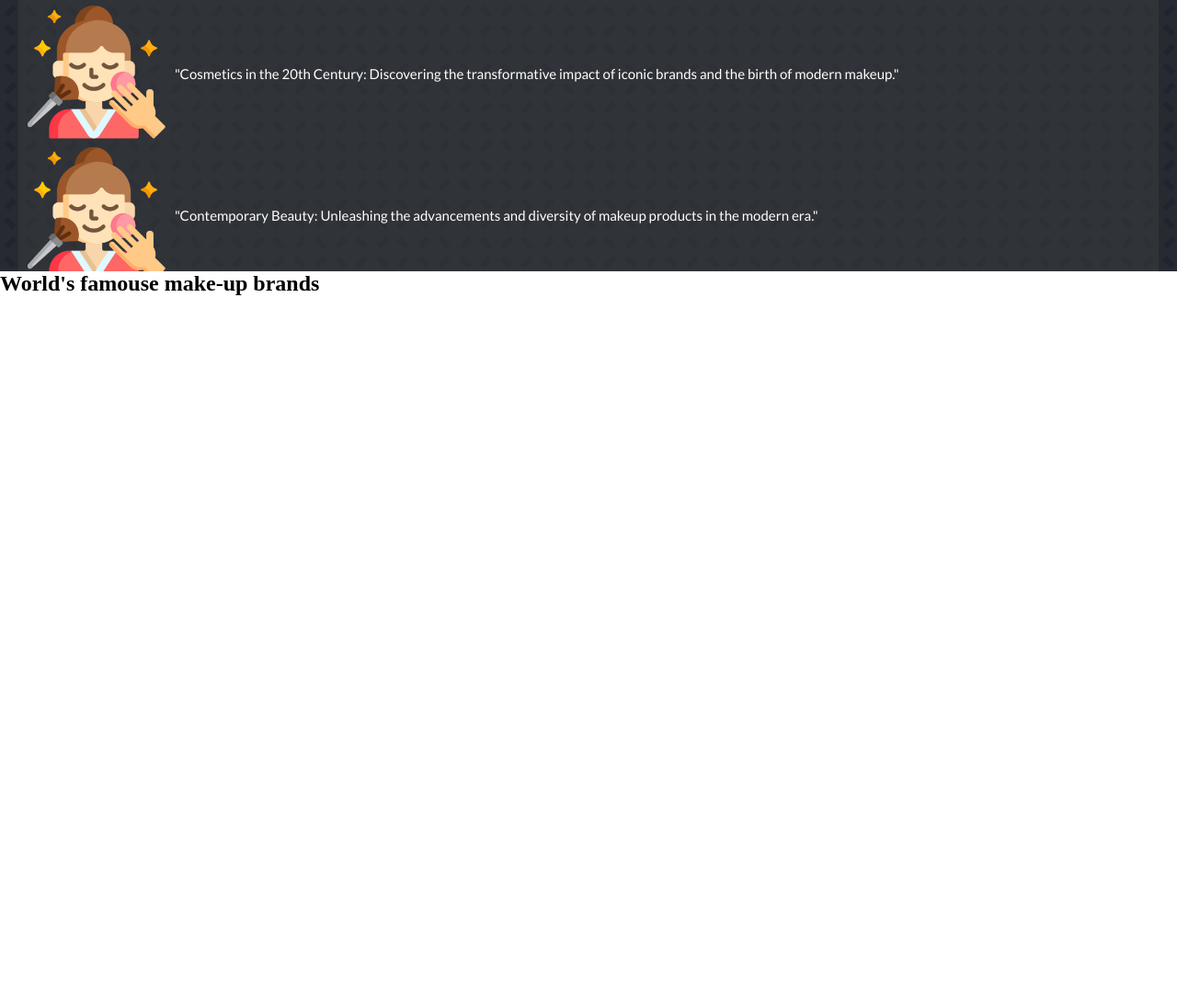
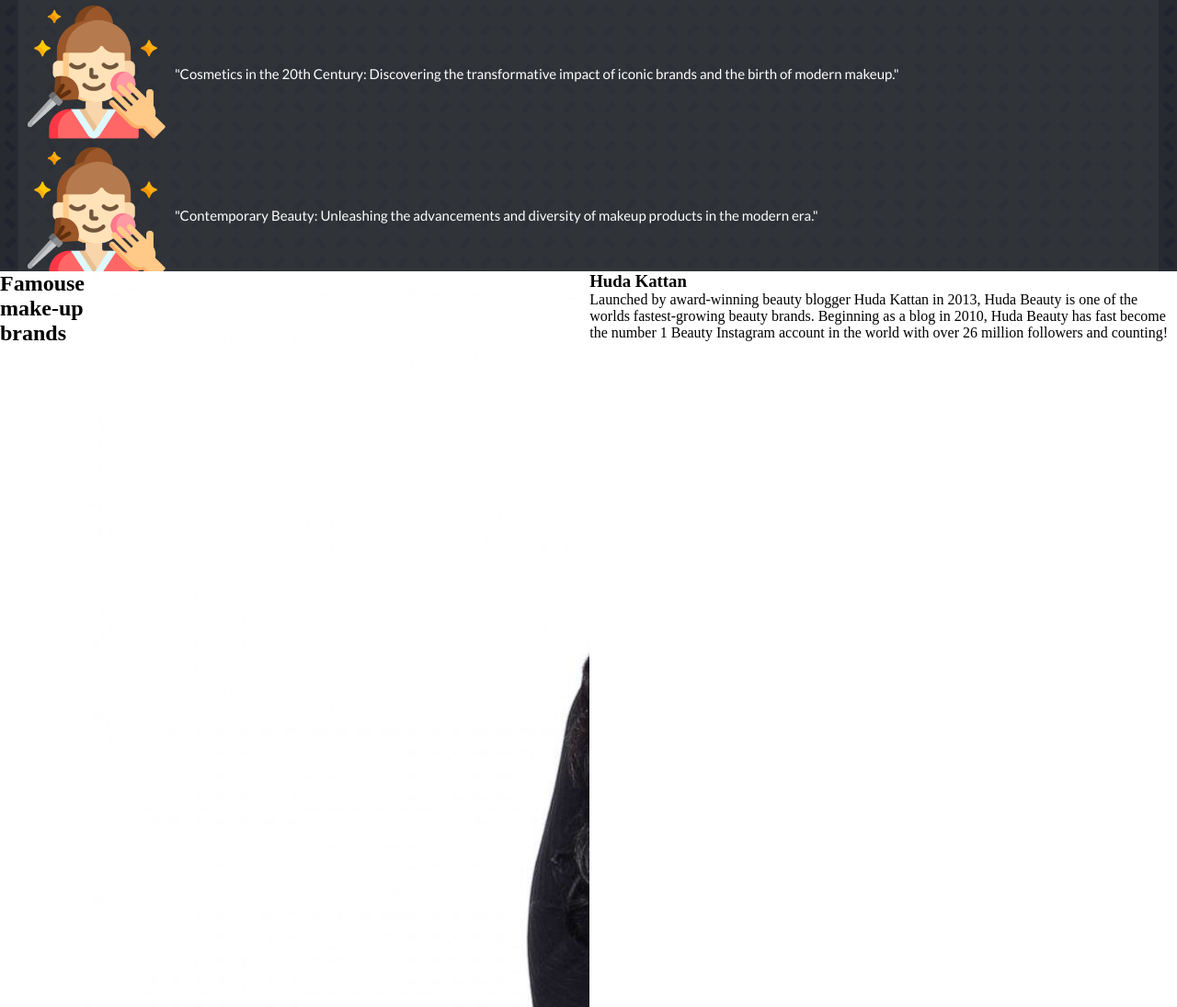
Before and after one commit to alizaamir123/Capstone-project, a website with bundled scripts: page index.html in a window 1280 px wide. Shown: the part 1185-2280 px from the top of the page at 92% size. Before the commit the page ends 1507 px from the top, so only its background shows below. Built offline with nearby package versions, Linux system fonts and the light colour scheme; files whose address does not match are found by name; a web font is replaced by a local one.

Commit message:
add js files

```diff
--- a/index.html
+++ b/index.html
@@ -95,9 +95,13 @@
     <div class="after-main flex">
 <div class="after-main-heading">
     <h2 class="makeup-brands">
-        World's famouse make-up brands
+        Famouse make-up brands
     </h2>
 </div>
+<div class="brands-founder"></div>
     </div>
+
+
+    <script src="js/data.js" type="module"></script>
 </body>
 </html>
--- a/js/data.js
+++ b/js/data.js
@@ -1 +1,14 @@
 import data from './brandsdata.js';
+
+document.querySelector('.brands-founder').innerHTML=data.map(
+    (data)=>` <div class="brands-name flex">
+    <div class="brands-img ">
+        <img src='${data.image}' alt="" class="owner-img">
+    </div>
+    <div class="owner-data">
+        <h3 class="name">${data.name}</h3>
+        <p class="product-desc">${data.about}</p>
+    </div>
+</div>`,
+)
+.join('');
--- a/style.css
+++ b/style.css
@@ -103,23 +103,27 @@
 .flex {
   display: flex;
 }
+
 .main {
   height: 100vh;
   background-color: #272a31;
   padding: 20px;
   background-image: url("./images/main-pattern.png");
 }
+
 .main-heading {
   align-items: center;
   flex-direction: column;
   padding: 12px 20px 24px;
   justify-content: center;
 }
+
 .main-head-text {
   font-family: "lato", sans-serif;
   font-size: 25px;
   color: #fff;
 }
+
 .container1 {
   gap: 10px;
   align-items: center;
```
